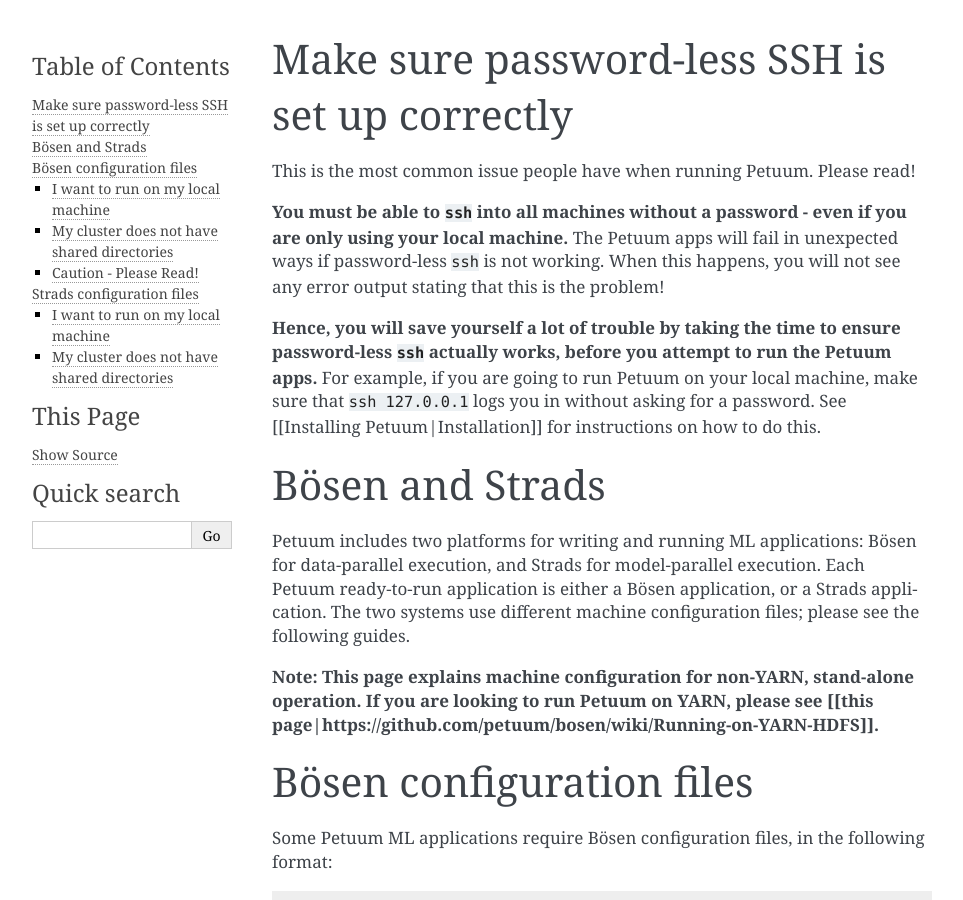
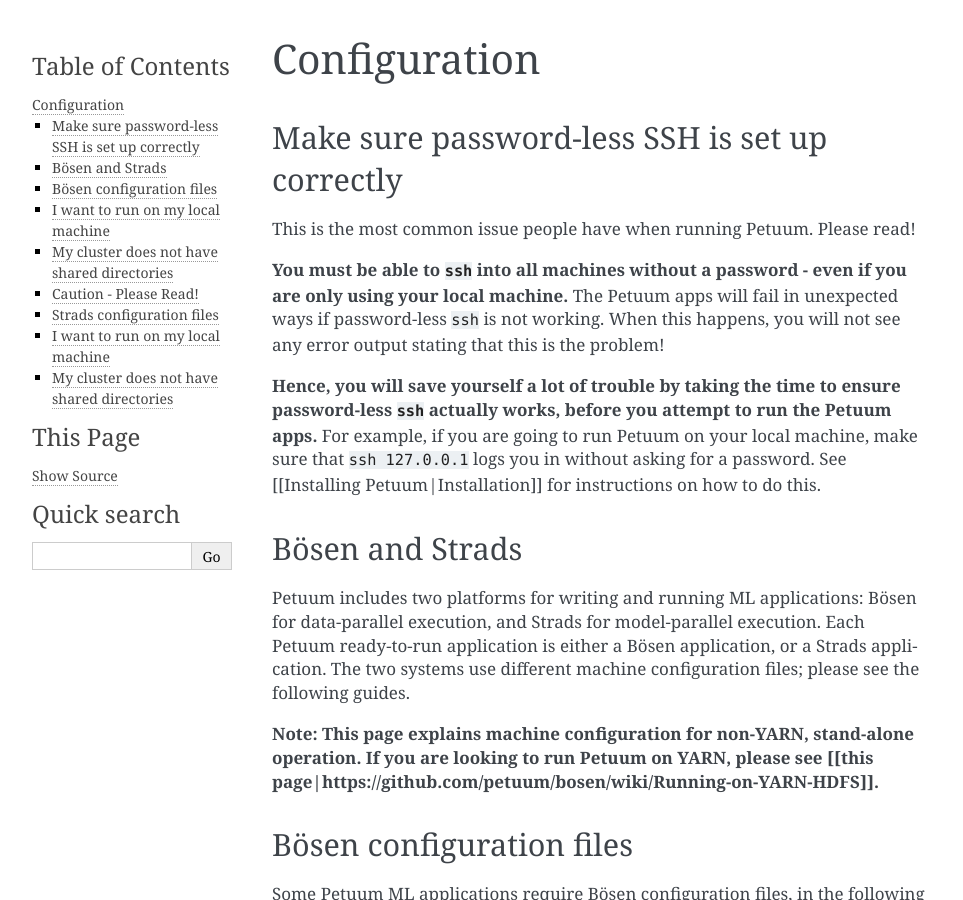
Before and after one commit to sailing-pmls/pmls.readthedocs.io, a Sphinx documentation site: the page built from docs/configuration.md, in a window 1280 px wide and 900 px high. Shown: the whole window, without its empty margins (148-1111 px from the left). Built offline with Sphinx 7.4.7, drawn with Linux system fonts in a browser that asks for light colours.

Commit message:
Update configuration.md

```diff
--- a/docs/configuration.md
+++ b/docs/configuration.md
@@ -1,4 +1,6 @@
-# Make sure password-less SSH is set up correctly
+# Configuration
+
+## Make sure password-less SSH is set up correctly
 
 This is the most common issue people have when running Petuum. Please read!
 
@@ -6,13 +8,13 @@ This is the most common issue people have when running Petuum. Please read!
 
 **Hence, you will save yourself a lot of trouble by taking the time to ensure password-less `ssh` actually works, before you attempt to run the Petuum apps.** For example, if you are going to run Petuum on your local machine, make sure that `ssh 127.0.0.1` logs you in without asking for a password. See [[Installing Petuum|Installation]] for instructions on how to do this.
 
-# Bösen and Strads
+## Bösen and Strads
 
 Petuum includes two platforms for writing and running ML applications: Bösen for data-parallel execution, and Strads for model-parallel execution. Each Petuum ready-to-run application is either a Bösen application, or a Strads application. The two systems use different machine configuration files; please see the following guides.
 
 **Note: This page explains machine configuration for non-YARN, stand-alone operation. If you are looking to run Petuum on YARN, please see [[this page|https://github.com/petuum/bosen/wiki/Running-on-YARN-HDFS]].**
 
-# Bösen configuration files
+## Bösen configuration files
 
 Some Petuum ML applications require Bösen configuration files, in the following format:
 
@@ -62,7 +64,7 @@ If you want to simultaneously run two Petuum apps on the same machines, make sur
 
 If you cannot run an app - especially if you see error messages with “Check failure stack trace” - the cause is probably another running (or hung) Petuum app using the same ports. In that case, you should use the offending app's kill script to terminate it.
 
-# Strads configuration files
+## Strads configuration files
 
 Some Petuum ML applications require Strads machine configuration files, which are simply a list of machine IP addresses (like an MPI hostfile). Unlike Bösen configuration files, Strads configuration files may repeat IP addresses.
 
```
